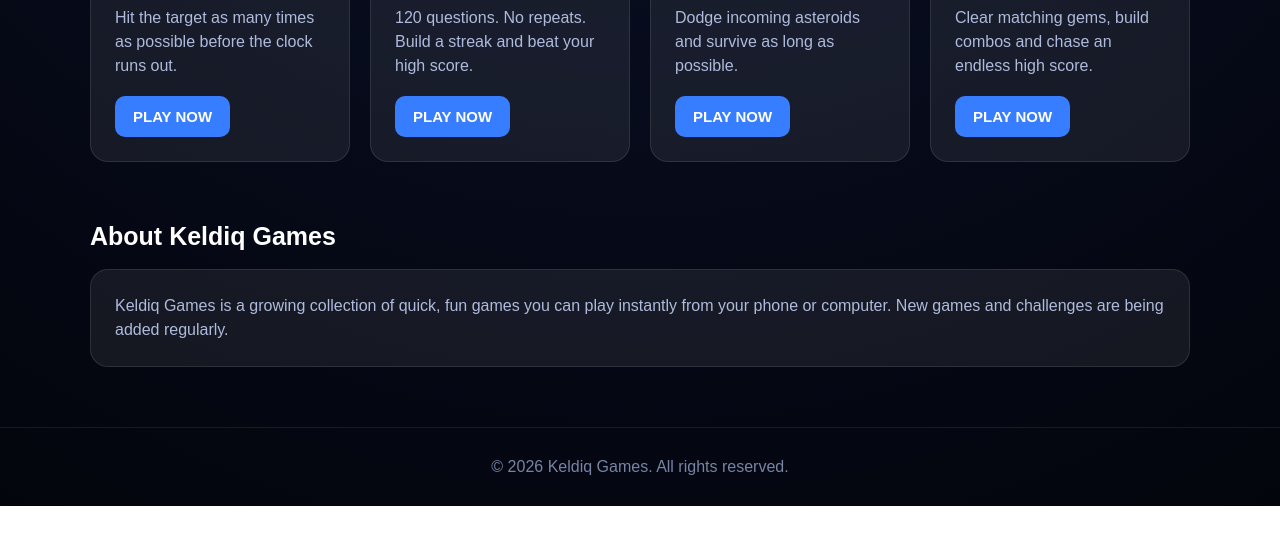
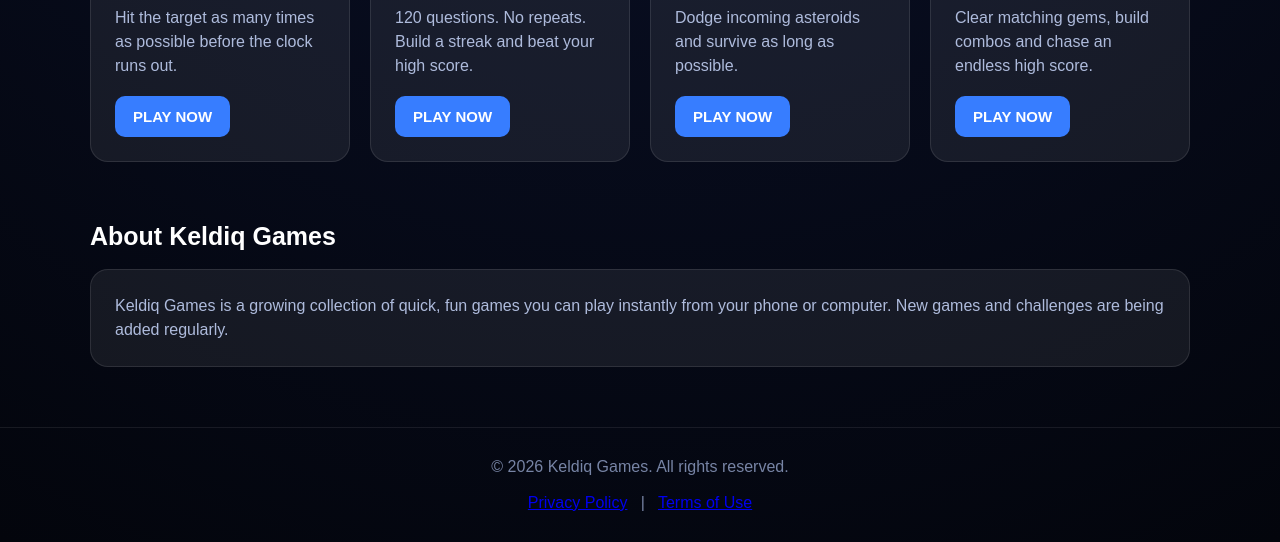
Before and after one commit to mushy5300/keldiq-games, a plain HTML site: page index.html in a window 1280 px wide. Shown: the part 592-1134 px from the top of the page. Before the commit the page ends 1098 px from the top, so only its background shows below. Drawn offline with Linux system fonts and the light colour scheme; a script that the page names is missing.

Commit message:
Add privacy and terms links to footer

```diff
--- a/index.html
+++ b/index.html
@@ -515,7 +515,10 @@ being added regularly.
 </section>
 
 <footer>
-© 2026 Keldiq Games. All rights reserved.
+© 2026 Keldiq Games. All rights reserved.<br><br>
+<a href="/privacy.html">Privacy Policy</a>
+&nbsp; | &nbsp;
+<a href="/terms.html">Terms of Use</a>
 </footer>
 
 <script>
```
